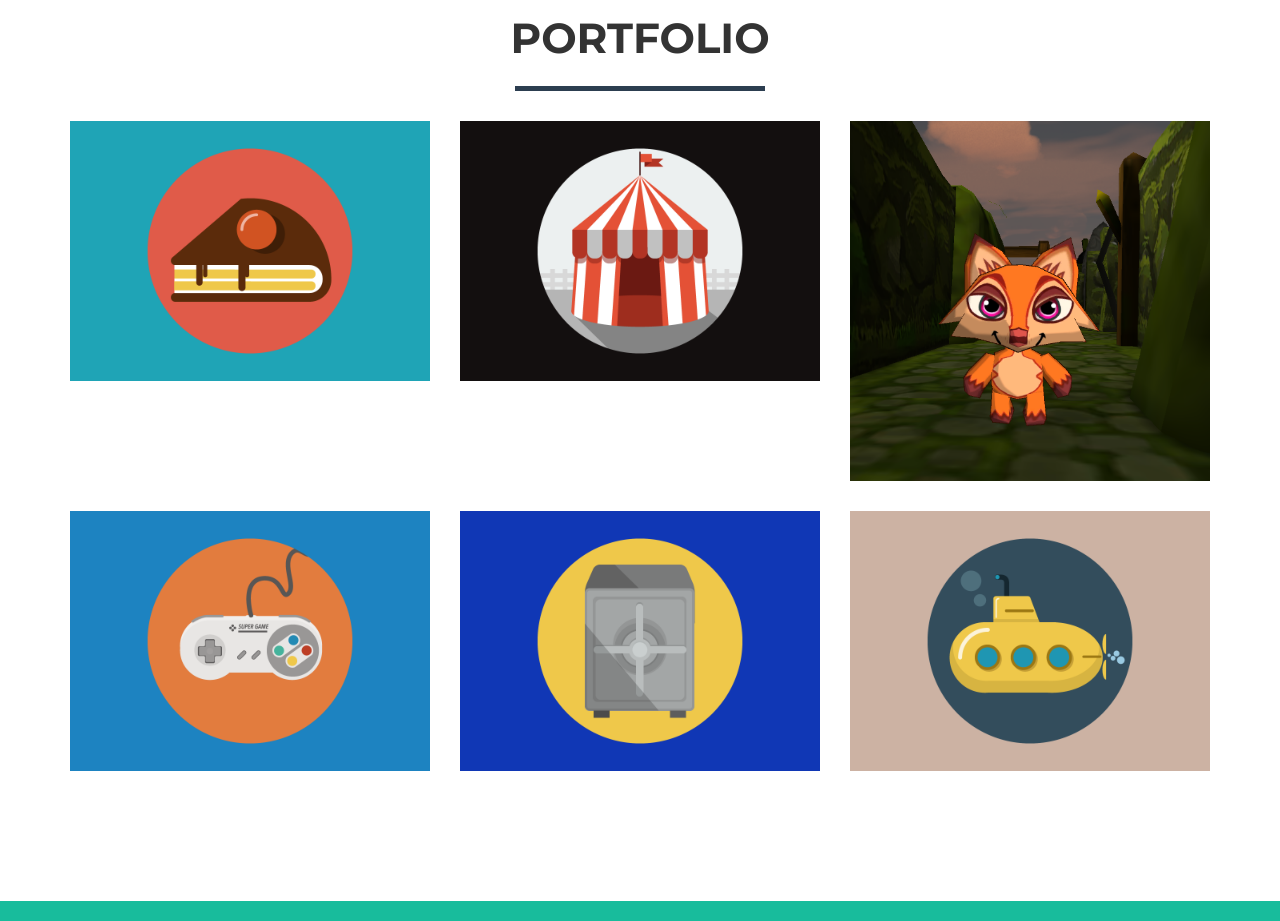
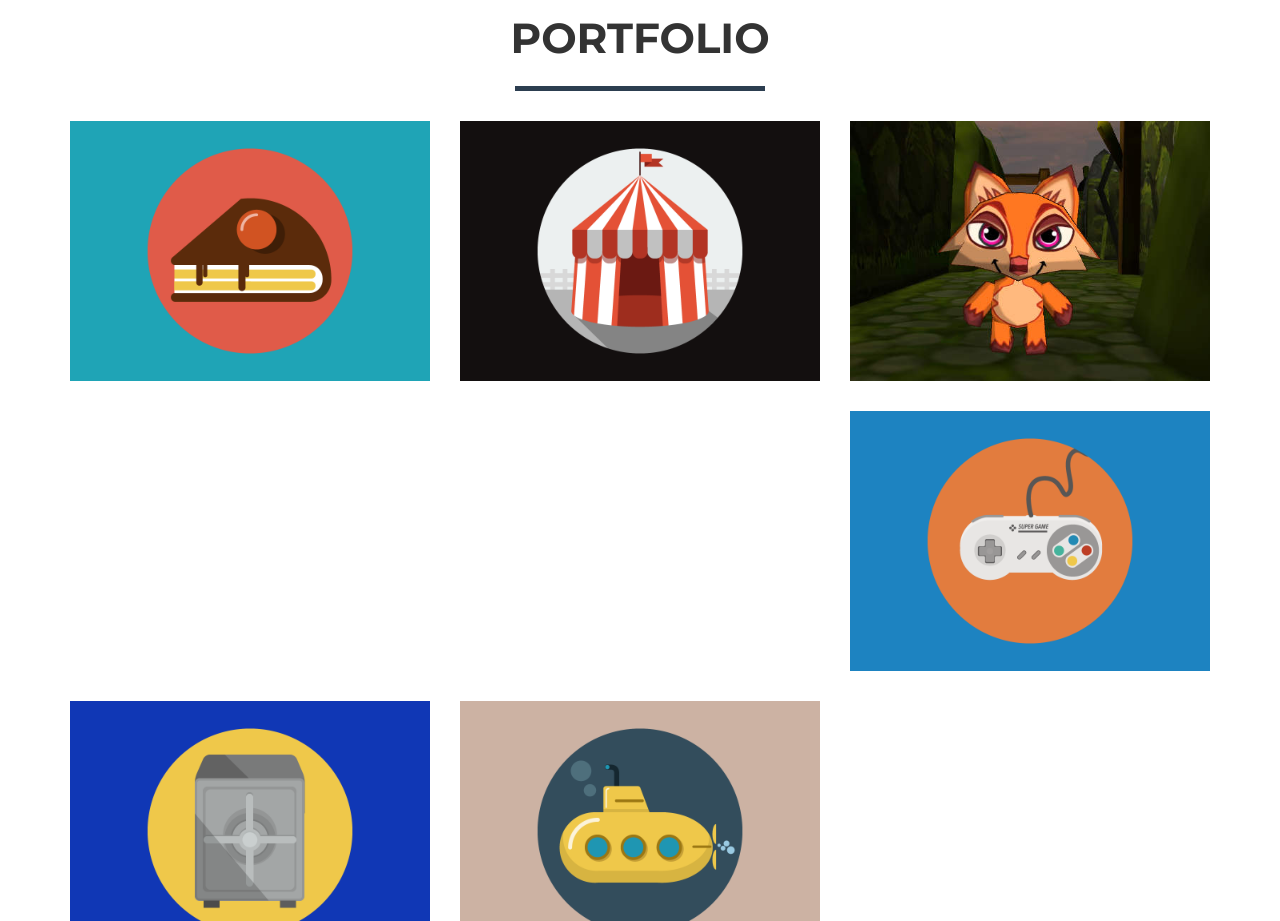
Before and after one commit to jimsonxu/jimsonxu.github.io, a website: page index.html in a window 1280 px wide. Shown: the part 900-1821 px from the top of the page. Drawn offline with nearby package versions, Linux system fonts and the light colour scheme.

Commit message:
Replace use of fox.png with fox-thumb.jpg on thumbnail gallery

```diff
--- a/index.html
+++ b/index.html
@@ -119,7 +119,7 @@
                                 <i class="fa fa-search-plus fa-3x"></i>
                             </div>
                         </div>
-                        <img src="img/portfolio/maze-planets-vr/fox.png" class="img-responsive" alt="">
+                        <img src="img/portfolio/maze-planets-vr/fox-thumb.jpg" class="img-responsive" alt="">
                     </a>
                 </div>
                 <div class="col-sm-4 portfolio-item">
```
